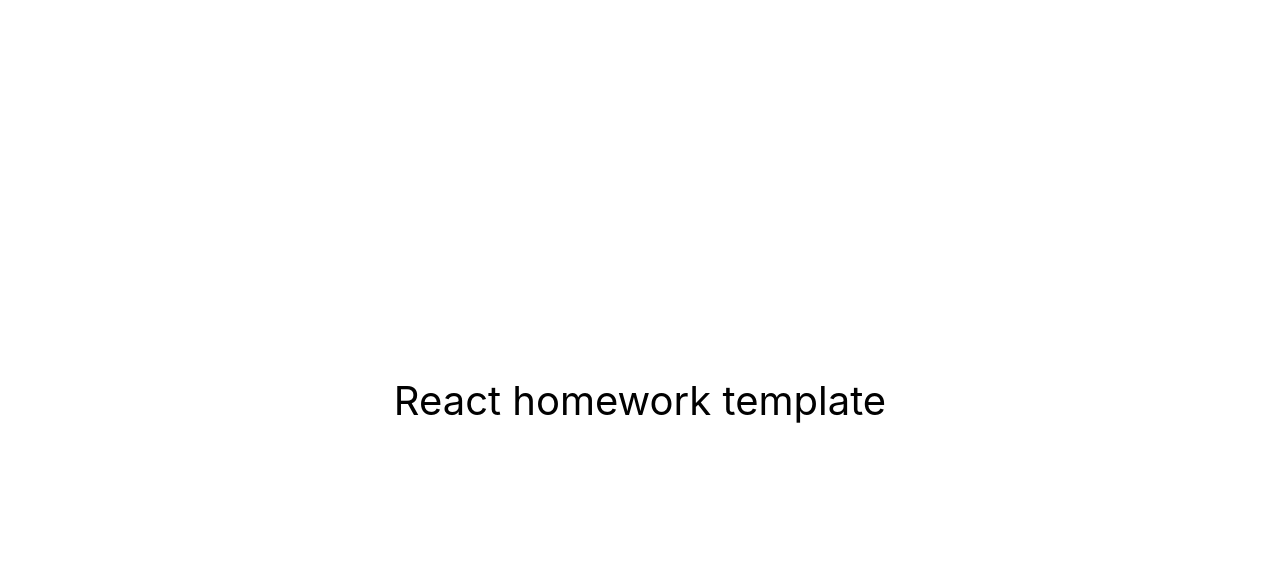
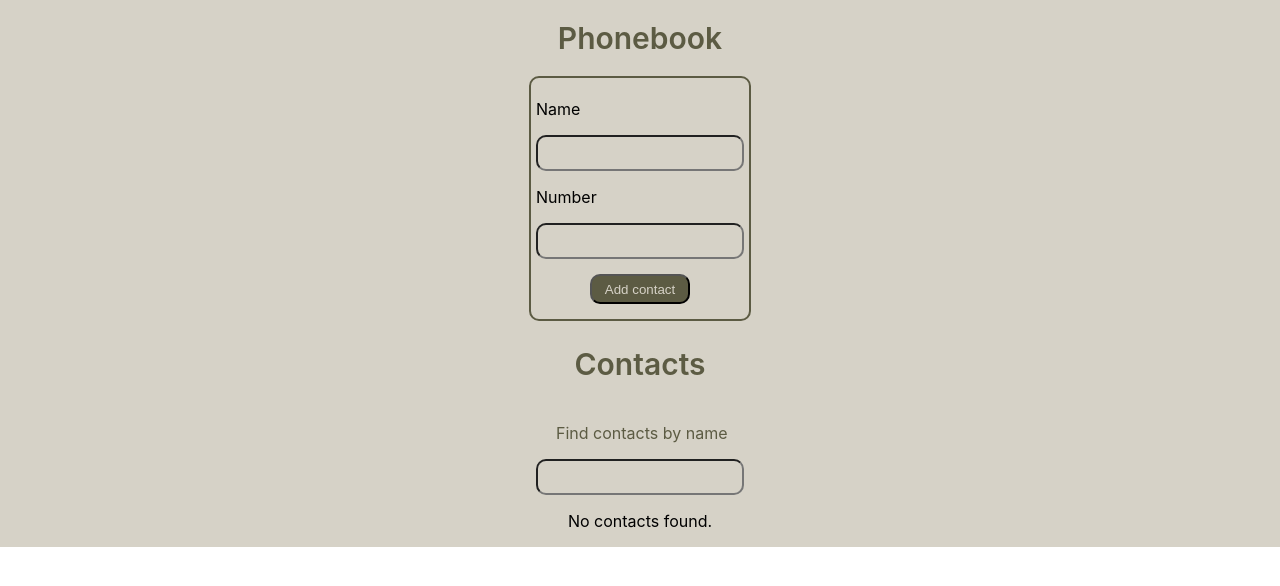
Before and after one commit to Maracasimova/goit-react-hw-04-phonebook, a React (Create React App) app: page / in a window 1280 px wide. Shown: the top 586 px of the page. Built offline with nearby package versions, Linux system fonts and the light colour scheme.

Commit message:
start project

```diff
--- a/package.json
+++ b/package.json
@@ -7,6 +7,7 @@
     "@testing-library/jest-dom": "^5.16.3",
     "@testing-library/react": "^12.1.4",
     "@testing-library/user-event": "^13.5.0",
+    "nanoid": "^4.0.2",
     "react": "^18.1.0",
     "react-dom": "^18.1.0",
     "react-scripts": "5.0.1",
--- a/src/components/App.jsx
+++ b/src/components/App.jsx
@@ -1,16 +1,76 @@
-export const App = () => {
-  return (
-    <div
-      style={{
-        height: '100vh',
-        display: 'flex',
-        justifyContent: 'center',
-        alignItems: 'center',
-        fontSize: 40,
-        color: '#010101'
-      }}
-    >
-      React homework template
-    </div>
-  );
-};
+import { Component } from 'react';
+import ContactForm from './ContactForm/ContactForm';
+import { Filter } from './Filter/Filter';
+import { ContactList } from './ContactList/ContactList';
+import { nanoid } from 'nanoid';
+import style from './App.module.css';
+import { LOCALSTORAGE_KEY } from '../constants';
+
+
+export class App extends Component {
+  state = {
+    contacts: [],
+    filter: '',
+  };
+
+  componentDidMount() {
+    const storedContacts = localStorage.getItem(LOCALSTORAGE_KEY);
+    if (storedContacts !== null) {
+      this.setState({ contacts: JSON.parse(storedContacts) });
+    }
+  }
+
+  componentDidUpdate(prevProps, prevState) {
+    if (prevState.contacts !== this.state.contacts) {
+      localStorage.setItem('contacts', JSON.stringify(this.state.contacts));
+    }
+  }
+
+  addContact = userData => {
+    const newUser = { ...userData, id: nanoid() };
+    this.setState(prevstate => {
+      return { contacts: [...prevstate.contacts, newUser] };
+    });
+  };
+
+  deleteContact = id => {
+    this.setState(prevstate => {
+      return { contacts: prevstate.contacts.filter(user => user.id !== id) };
+    });
+  };
+
+  handleChangeFilter = ({ target: { value } }) => {
+    this.setState({
+      filter: value,
+    });
+  };
+
+  filterContact = (name, filter) => {
+    let nameLow = name.toLocaleLowerCase();
+    let filterLow = filter.toLocaleLowerCase();
+    return nameLow.indexOf(filterLow) >= 0;
+  };
+
+  render() {
+    const { contacts, filter } = this.state;
+    const contactSeach = contacts.filter(user =>
+      this.filterContact(user.name, filter)
+    );
+    const contactName = contacts.map(user => user.name);
+
+    return (
+      <div className={style.book}>
+        <h1 className={style.text}>Phonebook</h1>
+        <ContactForm addContact={this.addContact} contactName={contactName} />
+
+        <h2 className={style.text}>Contacts</h2>
+
+        <Filter handleChangeFilter={this.handleChangeFilter} filter={filter} />
+        <ContactList
+          contactSeach={contactSeach}
+          deleteContact={this.deleteContact}
+        />
+      </div>
+    );
+  }
+}
--- /dev/null
+++ b/src/components/App.module.css
@@ -0,0 +1,12 @@
+.book {
+  align-items: center;
+  background-color: #d6d2c7;
+  display: flex;
+  flex-direction: column;
+}
+
+.text {
+  color: #5c5b43;
+  font-size: 30px;
+  font-weight: 600;
+}
--- /dev/null
+++ b/src/components/ContactForm/ContactForm.jsx
@@ -0,0 +1,74 @@
+import { Component } from 'react';
+import style from './ContactForm.module.css';
+import PropTypes from 'prop-types';
+
+export default class ContactForm extends Component {
+  state = {
+    name: '',
+    number: '',
+  };
+
+  handleChange = ({ target: { name, value } }) => {
+    this.setState({
+      [name]: value,
+    });
+  };
+
+  handleSubmit = event => {
+    event.preventDefault();
+    let userEx = this.props.contactName.includes(this.state.name);
+    if (userEx) {
+      alert(`${this.state.name} is already in contacts`);
+      this.setState({
+        name: '',
+      });
+    } else {
+      this.props.addContact({ ...this.state });
+      this.setState({
+        name: '',
+        number: '',
+      });
+    }
+  };
+
+  render() {
+    const { name, number } = this.state;
+
+    return (
+      <form className={style.form} onSubmit={this.handleSubmit}>
+        <label>
+          <p>Name</p>
+          <input
+            className={style.input}
+            name="name"
+            type="text"
+            value={name}
+            onChange={this.handleChange}
+            pattern="^[a-zA-Zа-яА-Я]+(([' -][a-zA-Zа-яА-Я ])?[a-zA-Zа-яА-Я]*)*$"
+            title="Name may contain only letters, apostrophe, dash and spaces. For example Adrian, Jacob Mercer, Charles de Batz de Castelmore d'Artagnan"
+            required
+          />
+        </label>
+        <label>
+          <p>Number</p>
+          <input
+            className={style.input}
+            name="number"
+            type="tel"
+            value={number}
+            onChange={this.handleChange}
+            pattern="\+?\d{1,4}?[-.\s]?\(?\d{1,3}?\)?[-.\s]?\d{1,4}[-.\s]?\d{1,4}[-.\s]?\d{1,9}"
+            title="Phone number must be digits and can contain spaces, dashes, parentheses and can start with +"
+            required
+          />
+        </label>
+        <button className={style.btn}>Add contact</button>
+      </form>
+    );
+  }
+}
+
+ContactForm.propTypes = {
+  addContact: PropTypes.func.isRequired,
+  contactName: PropTypes.arrayOf(PropTypes.string.isRequired),
+};
--- /dev/null
+++ b/src/components/ContactForm/ContactForm.module.css
@@ -0,0 +1,26 @@
+.form {
+  border-radius: 10px;
+  border: 2px solid #5c5b43;
+  display: flex;
+  flex-direction: column;
+  align-items: center;
+  padding: 5px;
+}
+
+.input {
+  border-radius: 10px;
+  width: 200px;
+  height: 30px;
+  color: #5c5b43;
+  background-color: #d6d2c7;
+}
+
+.btn {
+  margin-top: 15px;
+  margin-bottom: 10px;
+  border-radius: 10px;
+  width: 100px;
+  height: 30px;
+  color: #d6d2c7;
+  background-color: #5c5b43;
+}
--- /dev/null
+++ b/src/components/ContactList/ContactList.jsx
@@ -0,0 +1,35 @@
+import { ContactUser } from 'components/ContactUser/ContactUser';
+import PropTypes from 'prop-types';
+
+export const ContactList = ({ contactSeach, deleteContact }) => {
+  if (contactSeach.length === 0) {
+    return <p>No contacts found.</p>;
+  }
+
+  return (
+    <ul>
+      {contactSeach.map(({ name, number, id }) => {
+        return (
+          <ContactUser
+            id={id}
+            key={id}
+            name={name}
+            number={number}
+            deleteContact={deleteContact}
+          />
+        );
+      })}
+    </ul>
+  );
+};
+
+ContactList.propTypes = {
+  contactSeach: PropTypes.arrayOf(
+    PropTypes.shape({
+      id: PropTypes.string.isRequired,
+      name: PropTypes.string.isRequired,
+      number: PropTypes.string.isRequired,
+    })
+  ).isRequired,
+  deleteContact: PropTypes.func.isRequired,
+};
--- /dev/null
+++ b/src/components/ContactUser/ContactUser.jsx
@@ -0,0 +1,22 @@
+import style from './ContactUser.module.css';
+import PropTypes from 'prop-types';
+
+export const ContactUser = ({ id, name, number, deleteContact }) => {
+  return (
+    <li>
+      {name} : {number}
+      <button
+        className={style.btn}
+        type="button"
+        onClick={() => deleteContact(id)}
+      >
+        Delete
+      </button>
+    </li>
+  );
+};
+
+ContactUser.propTypes = {
+  name: PropTypes.string.isRequired,
+  number: PropTypes.string.isRequired,
+};
--- /dev/null
+++ b/src/components/ContactUser/ContactUser.module.css
@@ -0,0 +1,12 @@
+/* .text {
+  color: #5c5b43;
+}
+
+.btn {
+  border-radius: 10px;
+  width: 100px;
+  height: 30px;
+  color: #d6d2c7;
+  background-color: #5c5b43;
+  margin-bottom: 10px;
+} */
--- /dev/null
+++ b/src/components/Filter/Filter.jsx
@@ -0,0 +1,25 @@
+import style from './Filter.module.css';
+import PropTypes from 'prop-types';
+
+export const Filter = ({ handleChangeFilter, filter }) => {
+  return (
+    <label>
+      <p className={style.find}>Find contacts by name</p>
+      <input
+        className={style.input}
+        name="filter"
+        type="text"
+        value={filter}
+        onChange={handleChangeFilter}
+        pattern="^[a-zA-Zа-яА-Я]+(([' -][a-zA-Zа-яА-Я ])?[a-zA-Zа-яА-Я]*)*$"
+        title="Name may contain only letters, apostrophe, dash and spaces. For example Adrian, Jacob Mercer, Charles de Batz de Castelmore d'Artagnan"
+        required
+      />
+    </label>
+  );
+};
+
+Filter.propTypes = {
+  filter: PropTypes.string.isRequired,
+  handleChangeFilter: PropTypes.func.isRequired,
+};
--- /dev/null
+++ b/src/components/Filter/Filter.module.css
@@ -0,0 +1,25 @@
+.book {
+  align-items: center;
+  background-color: #d6d2c7;
+  display: flex;
+  flex-direction: column;
+}
+
+.text {
+  color: #5c5b43;
+  font-size: 30px;
+  font-weight: 600;
+}
+
+.find {
+  color: #5c5b43;
+  margin-left: 20px;
+}
+
+.input {
+  border-radius: 10px;
+  width: 200px;
+  height: 30px;
+  color: #5c5b43;
+  background-color: #d6d2c7;
+}
--- /dev/null
+++ b/src/constants.js
@@ -0,0 +1 @@
+export const LOCALSTORAGE_KEY = 'recipes';
```
Also changed, not shown: src/components/ContactList/ContactList.module.css (added, +25 -0 lines), 1 other file (tests, documents, lock files or other folders).
